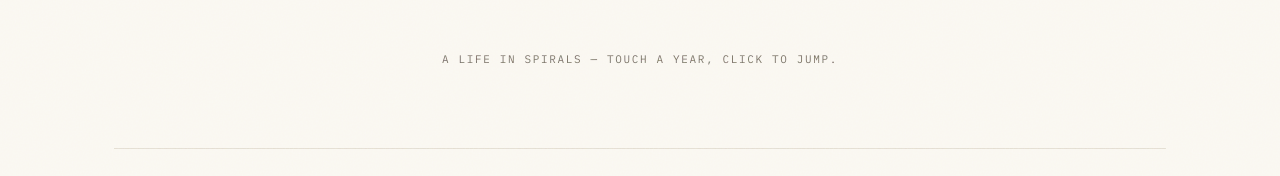
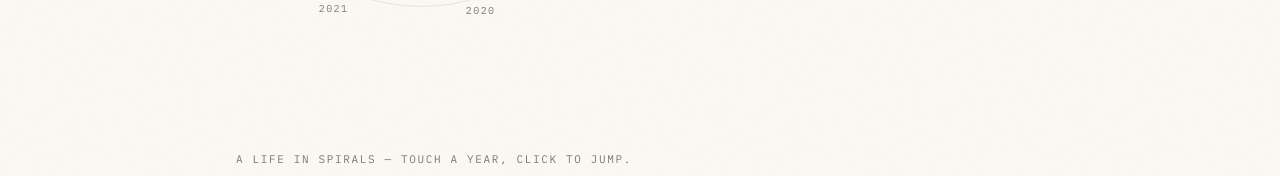
Before and after one commit to iFemora/personal-site, a Next.js app: page /about in a window 1280 px wide. Shown: the part 904-1080 px from the top of the page. Built offline with nearby package versions, Linux system fonts and the light colour scheme; no server answers.

Commit message:
constellation: align left with the content edge, widen to 640px
Centred, it floated off the page's left-hung axis; flush with the
tagline it answers the background spiral on the right. The extra
100px on desktop gives the inner years room to breathe.

```diff
--- a/src/components/motion/Constellation.tsx
+++ b/src/components/motion/Constellation.tsx
@@ -201,7 +201,7 @@ export default function Constellation({ beats }: Props) {
     <div>
       <div
         ref={wrapRef}
-        className="relative mx-auto aspect-square w-full max-w-[540px]"
+        className="relative aspect-square w-full max-w-[540px] sm:max-w-[640px]"
       >
         <canvas
           ref={canvasRef}
@@ -252,7 +252,7 @@ export default function Constellation({ beats }: Props) {
       </div>
       <p
         aria-live="polite"
-        className="mx-auto mt-2 min-h-[1.6em] max-w-[540px] text-center font-mono text-[11px] uppercase tracking-[0.15em] text-muted"
+        className="mt-2 min-h-[1.6em] max-w-[540px] text-center font-mono text-[11px] uppercase tracking-[0.15em] text-muted sm:max-w-[640px]"
       >
         {current ? (
           <>
```
